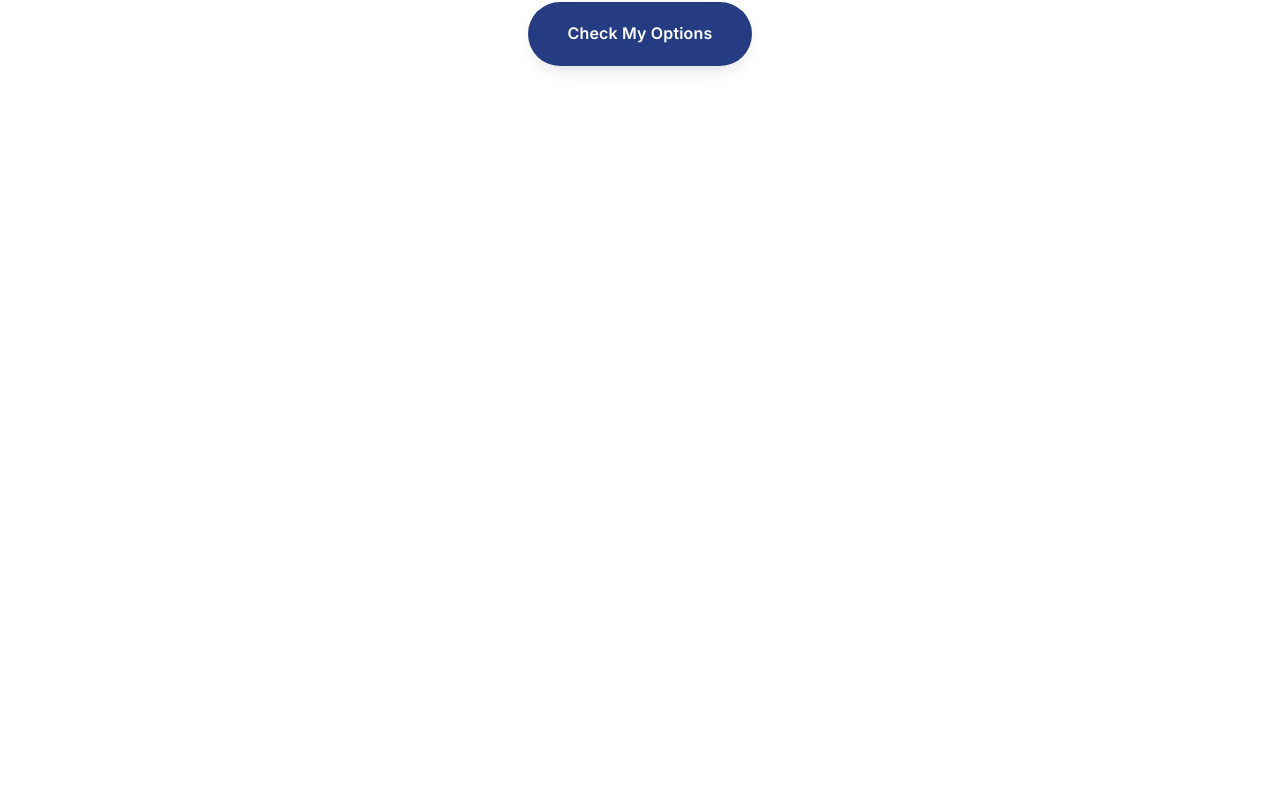
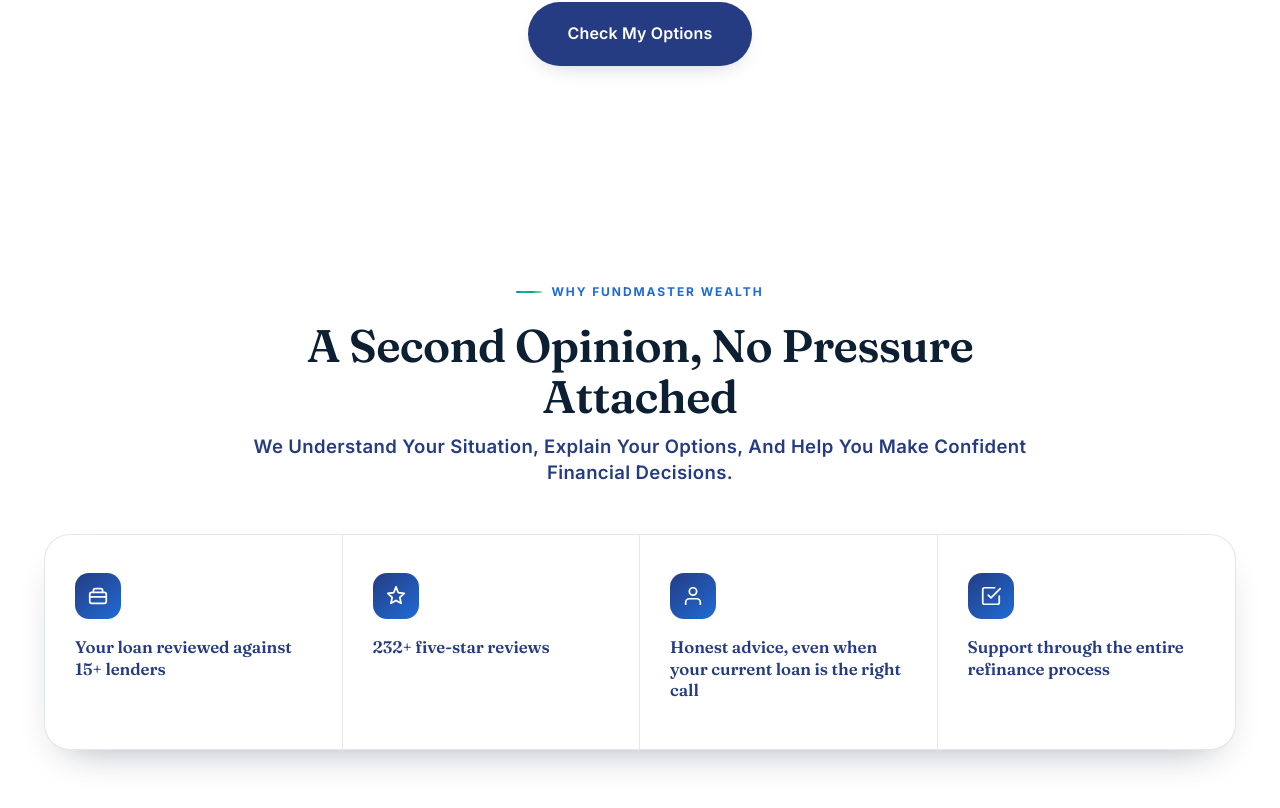
Before and after one commit to Magmaxlive/fundmasterwealth-landingpages, a Next.js app: page /refinance in a window 1280 px wide. Shown: the part 1552-2360 px from the top of the page. Before the commit the page ends 1722 px from the top, so only its background shows below. Built offline with nearby package versions, Linux system fonts and the light colour scheme; no server answers.

Commit message:
added why section

```diff
--- a/app/refinance/page.js
+++ b/app/refinance/page.js
@@ -4,6 +4,7 @@ import Header from '../components/Header'
 import Hero from '../components/Hero'
 import TrustStrip from '../components/TrustStrip'
 import ClarityCards from '../components/ClarityCards'
+import WhyFundmaster from '../components/WhyFundmaster'
 
 const Clarity_cards = [
     {
@@ -56,6 +57,45 @@ const Clarity_cards = [
     },
 ]
 
+const WHY_ITEMS = [
+    {
+        title: 'Your loan reviewed against 15+ lenders',
+        svg: (
+            <>
+                <rect x="3" y="8" width="18" height="12" rx="2" />
+                <path d="M7 8V6a2 2 0 012-2h6a2 2 0 012 2v2" />
+                <path d="M3 13h18" />
+            </>
+        ),
+    },
+    {
+        title: '232+ five-star reviews',
+        svg: (
+            <>
+                <path d="M12 2l2.4 6.2L21 9.2l-4.8 4.4 1.3 6.4L12 16.8 6.5 20l1.3-6.4L3 9.2l6.6-1z" />
+            </>
+        ),
+    },
+    {
+        title: 'Honest advice, even when your current loan is the right call',
+        svg: (
+            <>
+                <path d="M20 21v-2a4 4 0 00-4-4H8a4 4 0 00-4 4v2" />
+                <circle cx="12" cy="7" r="4" />
+            </>
+        ),
+    },
+    {
+        title: 'Support through the entire refinance process',
+        svg: (
+            <>
+                <path d="M9 11l3 3L22 4" />
+                <path d="M21 12v7a2 2 0 01-2 2H5a2 2 0 01-2-2V5a2 2 0 012-2h11" />
+            </>
+        ),
+    },
+]
+
 function page() {
   return (
     <div>
@@ -94,6 +134,14 @@ function page() {
             ctaHref="#check"
         />
 
+       <WhyFundmaster
+            eyebrow = 'Why FundMaster Wealth'
+            heading = 'A Second Opinion, No Pressure Attached'
+            lede = ''
+            sub = 'We understand your situation, explain your options, and help you make confident financial decisions.'
+            items={WHY_ITEMS}
+            />
+
     </div>
   )
 }
```
